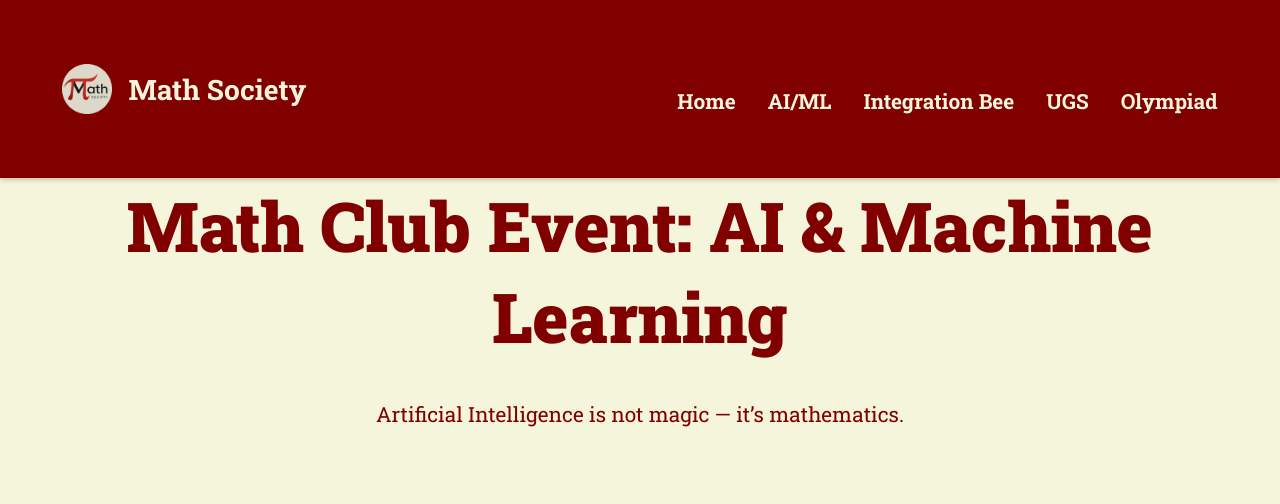
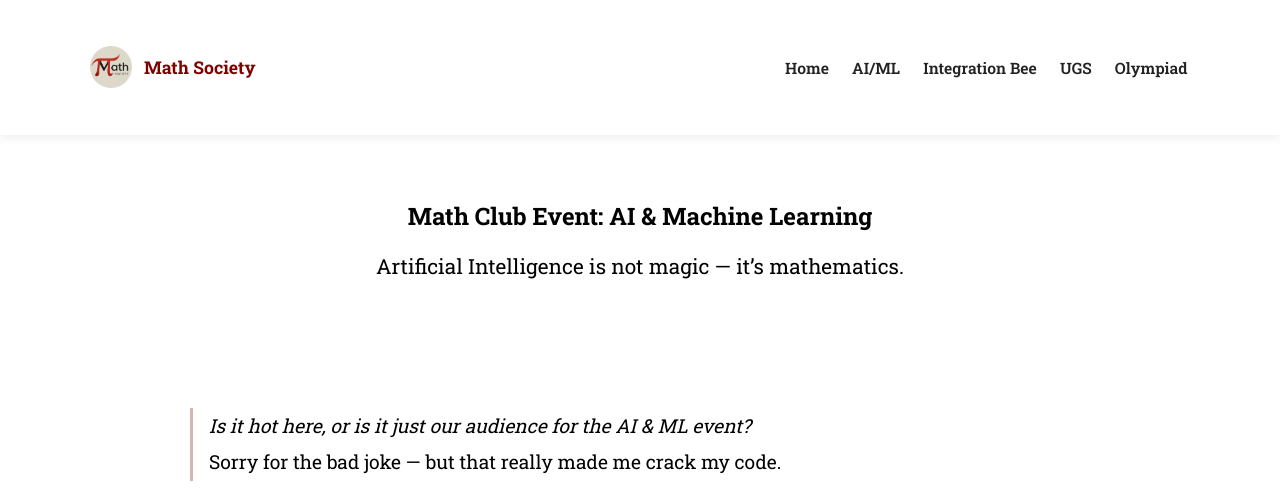
Before and after one commit to KelvinAirConstructorUni/constructor-math.github.io, a Jekyll site: the page Poker and Interstellar/AI.html, which Jekyll copies as it is, in a window 1280 px wide and 1400 px high. Shown: the top 504 px of the window. Built offline with Jekyll 4.4.1, drawn with Linux system fonts in a browser that asks for light colours; nearby versions of some CDN libraries; some of the changed text lies outside the part shown; grey boxes are pictures that could not be loaded.

Commit message:
Update AI.html

```diff
--- a/Poker and Interstellar/AI.html
+++ b/Poker and Interstellar/AI.html
@@ -3,15 +3,117 @@
 <head>
     <meta charset="UTF-8">
     <meta name="viewport" content="width=device-width, initial-scale=1.0">
-    <title>AI & ML Event — Math Society</title>
+    <title>AI &amp; ML Event — Math Society</title>
 
     <link rel="preconnect" href="https://fonts.googleapis.com">
     <link rel="preconnect" href="https://fonts.gstatic.com" crossorigin>
     <link href="https://fonts.googleapis.com/css2?family=Roboto+Slab:wght@100..900&display=swap" rel="stylesheet">
-    <link rel="stylesheet" href="../Home Page/landing.css">
     <script src="https://kit.fontawesome.com/a2bed480e7.js" crossorigin="anonymous"></script>
 
     <style>
+        /* -------- Navbar CSS (embedded, self-contained) -------- */
+        :root{
+            --bg-maroon:#800000;
+            --text-maroon:#7a1e1e;
+        }
+        body{
+            margin:0;
+            font-family:"Roboto Slab", serif;
+        }
+        .navbar{
+            position:fixed;
+            top:0; left:0; right:0;
+            width:100%;
+            z-index:9999;
+            background:#ffffff;
+            box-shadow:0 2px 10px rgba(0,0,0,0.08);
+        }
+        .nav-container{
+            max-width:1100px;
+            margin:0 auto;
+            padding:0.9rem 1.25rem;
+            display:flex;
+            align-items:center;
+            justify-content:space-between;
+            gap:1rem;
+        }
+        .logo-container{
+            display:flex;
+            align-items:center;
+            gap:0.75rem;
+            text-decoration:none;
+            color:inherit;
+            min-width:fit-content;
+        }
+        .nav-logo{
+            width:42px;
+            height:42px;
+            object-fit:contain;
+        }
+        .logo_title h3{
+            margin:0;
+            font-size:1.1rem;
+            color:var(--bg-maroon);
+            font-weight:700;
+        }
+        .nav-links{
+            list-style:none;
+            margin:0;
+            padding:0;
+            display:flex;
+            align-items:center;
+            gap:1.15rem;
+        }
+        .nav-links a{
+            text-decoration:none;
+            color:#222;
+            font-weight:600;
+            font-size:0.98rem;
+            padding:0.25rem 0.15rem;
+            border-bottom:2px solid transparent;
+            transition:color 0.15s ease, border-color 0.15s ease;
+        }
+        .nav-links a:hover{
+            color:var(--bg-maroon);
+            border-color:rgba(128,0,0,0.35);
+        }
+        .hamburger{
+            display:none;
+            flex-direction:column;
+            gap:6px;
+            cursor:pointer;
+            user-select:none;
+        }
+        .hamburger span{
+            width:26px;
+            height:3px;
+            background:var(--bg-maroon);
+            border-radius:2px;
+            display:block;
+        }
+        @media (max-width: 820px){
+            .hamburger{ display:flex; }
+            .nav-links{
+                position:absolute;
+                top:100%;
+                right:0;
+                left:0;
+                background:#ffffff;
+                flex-direction:column;
+                gap:0;
+                border-top:1px solid rgba(0,0,0,0.08);
+                display:none;
+            }
+            .nav-links li{ width:100%; }
+            .nav-links a{
+                display:block;
+                padding:0.95rem 1.25rem;
+                border-bottom:1px solid rgba(0,0,0,0.06);
+            }
+            .nav-links.show{ display:flex; }
+        }
+
+        /* -------- Page styles (kept from original generated page) -------- */
         #hero {
             min-height: auto !important;
             height: auto !important;
@@ -32,6 +134,7 @@
         .container {
             max-width: 900px;
             margin: 0 auto;
+            padding: 0 1.25rem;
         }
         .video-container {
             position: relative;
@@ -88,13 +191,16 @@
             <img src="../Home Page/images/logo_final.png" alt="Math Soc Logo" class="nav-logo">
             <h3>Math Society</h3>
         </div>
-        <ul class="nav-links">
-            <li><a href="../Home Page/landing.html">Home</a></li>
-            <li><a href="https://constructor-math.github.io/ai-event/" target="_blank">AI/ML</a></li>
-            <li><a href="https://constructor-math.github.io/integration-bee/" target="_blank">Integration Bee</a></li>
-            <li><a href="https://constructor-math.github.io/ugs/" target="_blank">UGS</a></li>
-            <li><a href="../Home Page/new.html" target="_blank">Olympiad</a></li>
+        <ul class="nav-links" id="navLinks2">
+            <li><a href="../Home Page/landing.html" class="nav-link">Home</a></li>
+            <li><a href="/ai-event/" target="_blank" rel="noopener">AI/ML</a></li>
+            <li><a href="/integration-bee/" target="_blank" rel="noopener">Integration Bee</a></li>
+            <li><a href="/ugs/" target="_blank" rel="noopener">UGS</a></li>
+            <li><a href="../Home Page/new.html" target="_blank" rel="noopener">Olympiad</a></li>
         </ul>
+        <div class="hamburger" id="hamburger2" aria-label="Open navigation" role="button" tabindex="0">
+            <span></span><span></span><span></span>
+        </div>
     </div>
 </nav>
 
@@ -125,20 +231,19 @@
             is a purely <strong>mathematical procedure</strong>.
         </p>
 
-        <img src="https://github.com/user-attachments/assets/b0363b4e-2642-45fc-a085-a0dabbfb3ef6"
-             alt="AI ML event slide">
+        <img width="567" height="302" alt="Capture d’écran 2025-10-28 200953" src="https://github.com/user-attachments/assets/b0363b4e-2642-45fc-a085-a0dabbfb3ef6" />
 
         <p>
-            And that, as a <strong>Maths Society event</strong>, is cool! Most of us once dreamt of being astronauts,
-            building cool machines, working with technology, or curing diseases. But one thing many of us didn’t dream
-            of doing was… math itself.
+            And that, as a <strong>Maths Society event</strong>, is cool!
+            Most of us once dreamt of being astronauts, building cool machines, working with technology, or curing diseases.
+            But one thing many of us (modulo a few hypermotivated math majors) didn’t dream of doing was... math itself.
         </p>
 
         <p>
             Math has often felt like an additional topic without much symbolic meaning.
             But to truly <strong>comprehend the machinery behind building and innovation</strong>,
-            we must understand the math behind every step. This is exactly what
-            <strong>Ahmed Maghri</strong> explored in his delightful talk.
+            we must understand the math behind every step.
+            This is exactly what <strong>Ahmed Maghri</strong> explored in his delightful talk.
         </p>
 
         <div class="video-container">
@@ -149,18 +254,17 @@
             </iframe>
         </div>
 
-        <img src="https://github.com/user-attachments/assets/cb039048-d7d9-44a1-81eb-e3b7bed8e830"
-             alt="Math equation slide">
+        <img width="423" height="463" alt="math 3" src="https://github.com/user-attachments/assets/cb039048-d7d9-44a1-81eb-e3b7bed8e830" />
 
         <p>
             Don’t worry — we did the deconfiguration of our minds <em>after</em> that equation.
             It turns out that <strong>ChatGPT itself needs math</strong> to process questions and compute answers.
             The large language model uses <strong>probability</strong> to predict the next word —
             kind of like when you’re struck for words yourself.
+            (At that point, our wires were exploding in curiousness!)
         </p>
 
-        <img src="https://github.com/user-attachments/assets/6e5241d7-d308-43cf-b148-8034b751a107"
-             alt="Audience and equations">
+        <img width="552" height="472" alt="math 1" src="https://github.com/user-attachments/assets/6e5241d7-d308-43cf-b148-8034b751a107" />
 
         <div class="highlight-box">
             In a place full of casual students in casual clothes, we had people like <strong>Ahmed</strong>,
@@ -170,7 +274,7 @@
         <p>
             This event was our <strong>first official Math Society event</strong>, and it was a success.
             Besides the laughs, we learned to appreciate the <strong>mathematical beauty behind AI</strong>.
-            So no, we can’t say: “He tried to impress me, but his humor was artificial.”
+            So no, we can’t say, “He tried to impress me, but his humor was <em>artificial</em>.”
         </p>
 
         <p>
@@ -179,14 +283,14 @@
         </p>
 
         <h2>🎯 Upcoming Events</h2>
+
         <ul>
             <li><strong>Interstellar: The Math Behind It</strong></li>
-            <li><strong>Poker: A Game-Theoretic Perspective</strong> — with Professor <strong>Dr. Keivan Karai</strong></li>
+            <li><strong>Poker: A Game-Theoretic Perspective</strong> with Professor <strong>Dr. Keivan Karai</strong></li>
         </ul>
 
         <p style="margin-top:2rem; font-style:italic; text-align:center;">
-            Stay aware of our next events — if not, you might be “gambling” away all your chances
-            of a fun semester with us!
+            Stay aware of our next events — if not, you might be “gambling” away all your chances of a fun semester with us!
         </p>
 
     </div>
```
Also changed, not shown: other parts of Poker and Interstellar/AI.html (+24 -1 lines).
